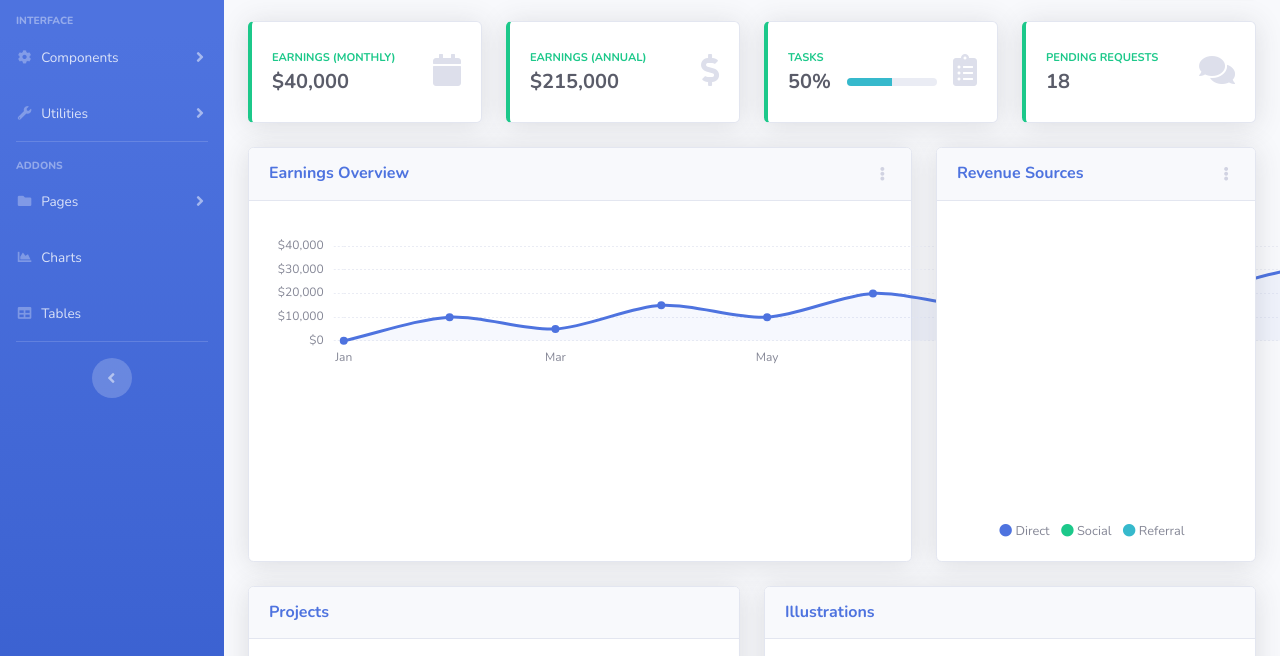
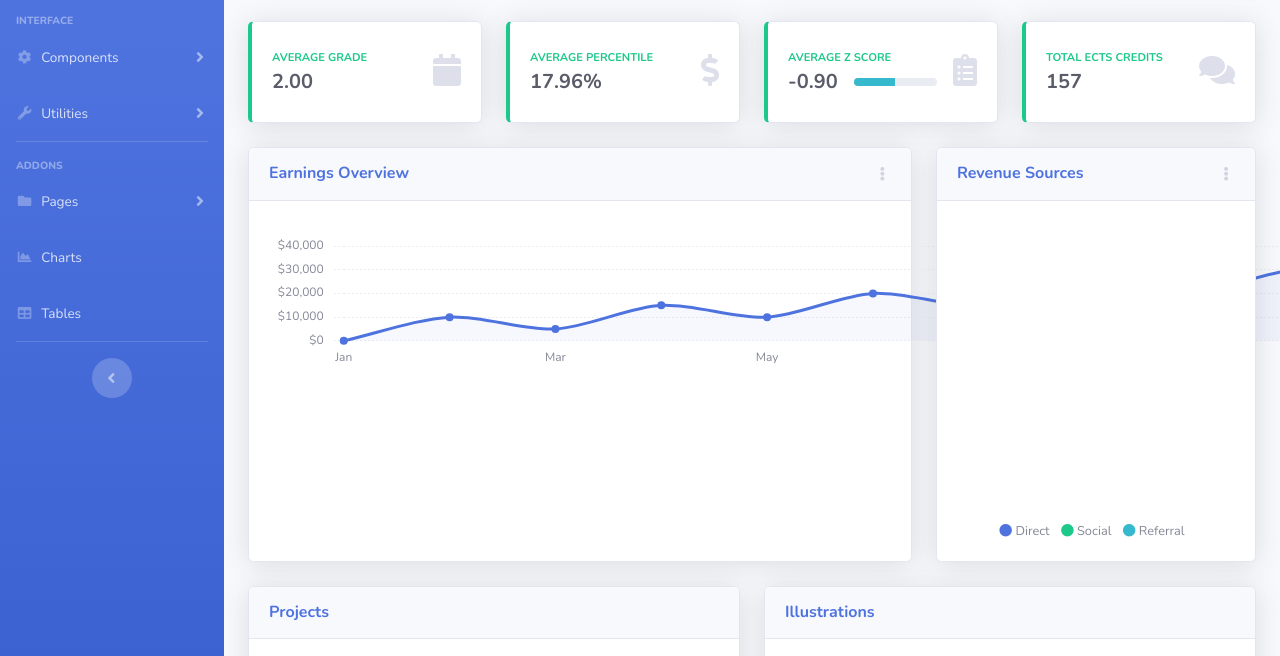
Before and after one commit to t4lz/my-grades, a website with bundled scripts: page web/index.html in a window 1280 px wide. Shown: the part 131-787 px from the top of the page. Built offline with nearby package versions, Linux system fonts and the light colour scheme.

Commit message:
connected top cards to data

```diff
--- a/web/index.html
+++ b/web/index.html
@@ -375,8 +375,11 @@
                                     <div class="row no-gutters align-items-center">
                                         <div class="col mr-2">
                                             <div class="text-xs font-weight-bold text-success text-uppercase mb-1">
-                                                Earnings (Monthly)</div>
-                                            <div class="h5 mb-0 font-weight-bold text-gray-800">$40,000</div>
+                                                Average Grade
+                                            </div>
+                                            <div class="h5 mb-0 font-weight-bold text-gray-800" id="grade-card-text">
+                                                loading...
+                                            </div>
                                         </div>
                                         <div class="col-auto">
                                             <i class="fas fa-calendar fa-2x text-gray-300"></i>
@@ -393,8 +396,12 @@
                                     <div class="row no-gutters align-items-center">
                                         <div class="col mr-2">
                                             <div class="text-xs font-weight-bold text-success text-uppercase mb-1">
-                                                Earnings (Annual)</div>
-                                            <div class="h5 mb-0 font-weight-bold text-gray-800">$215,000</div>
+                                                Average Percentile
+                                            </div>
+                                            <div class="h5 mb-0 font-weight-bold text-gray-800"
+                                                 id="percentile-card-text">
+                                                loading...
+                                            </div>
                                         </div>
                                         <div class="col-auto">
                                             <i class="fas fa-dollar-sign fa-2x text-gray-300"></i>
@@ -411,11 +418,12 @@
                                     <div class="row no-gutters align-items-center">
                                         <div class="col mr-2">
                                             <div class="text-xs font-weight-bold text-success text-uppercase mb-1">
-                                                Tasks
+                                                Average Z Score
                                             </div>
                                             <div class="row no-gutters align-items-center">
                                                 <div class="col-auto">
-                                                    <div class="h5 mb-0 mr-3 font-weight-bold text-gray-800">50%</div>
+                                                    <div class="h5 mb-0 mr-3 font-weight-bold text-gray-800"
+                                                         id="zscore-card-text">loading...</div>
                                                 </div>
                                                 <div class="col">
                                                     <div class="progress progress-sm mr-2">
@@ -441,8 +449,11 @@
                                     <div class="row no-gutters align-items-center">
                                         <div class="col mr-2">
                                             <div class="text-xs font-weight-bold text-success text-uppercase mb-1">
-                                                Pending Requests</div>
-                                            <div class="h5 mb-0 font-weight-bold text-gray-800">18</div>
+                                                Total ECTS Credits
+                                            </div>
+                                            <div class="h5 mb-0 font-weight-bold text-gray-800" id="ects-card-text">
+                                                loading...
+                                            </div>
                                         </div>
                                         <div class="col-auto">
                                             <i class="fas fa-comments fa-2x text-gray-300"></i>
@@ -745,6 +756,7 @@
     <script src="vendor/chart.js/Chart.min.js"></script>
 
     <!-- Page level custom scripts -->
+    <script src="js/demo/index.js"></script>
     <script src="js/demo/chart-area-demo.js"></script>
     <script src="js/demo/chart-pie-demo.js"></script>
 
--- a/web/js/agg_data.json
+++ b/web/js/agg_data.json
@@ -1 +1 @@
-{"mean_z_score": -0.901407363914152, "mean_z_score_with_noshows": -1.0792597750038568, "avg_grade": 1.997183098591549, "avg_percentile": 17.963827268248338, "avg_percentile_with_noshows": 14.51441913098491}
+{"mean_z_score": -0.901407363914152, "mean_z_score_with_noshows": -1.0792597750038568, "avg_grade": 1.997183098591549, "avg_percentile": 17.963827268248338, "avg_percentile_with_noshows": 14.51441913098491, "total_ects": 157}
--- /dev/null
+++ b/web/js/demo/index.js
@@ -0,0 +1,10 @@
+var ectsCard = document.getElementById("ects-card-text");
+var gradeCard = document.getElementById("grade-card-text");
+var zscoreCard = document.getElementById("zscore-card-text");
+var percentileCard = document.getElementById("percentile-card-text");
+$.getJSON("js/agg_data.json", function(json) {
+    ectsCard.textContent = json['total_ects'];
+    gradeCard.textContent = json['avg_grade'].toFixed(2);
+    zscoreCard.textContent = json['mean_z_score'].toFixed(2);
+    percentileCard.textContent = json['avg_percentile'].toFixed(2) + "%";
+});
```
Also changed, not shown: 1 other file.
